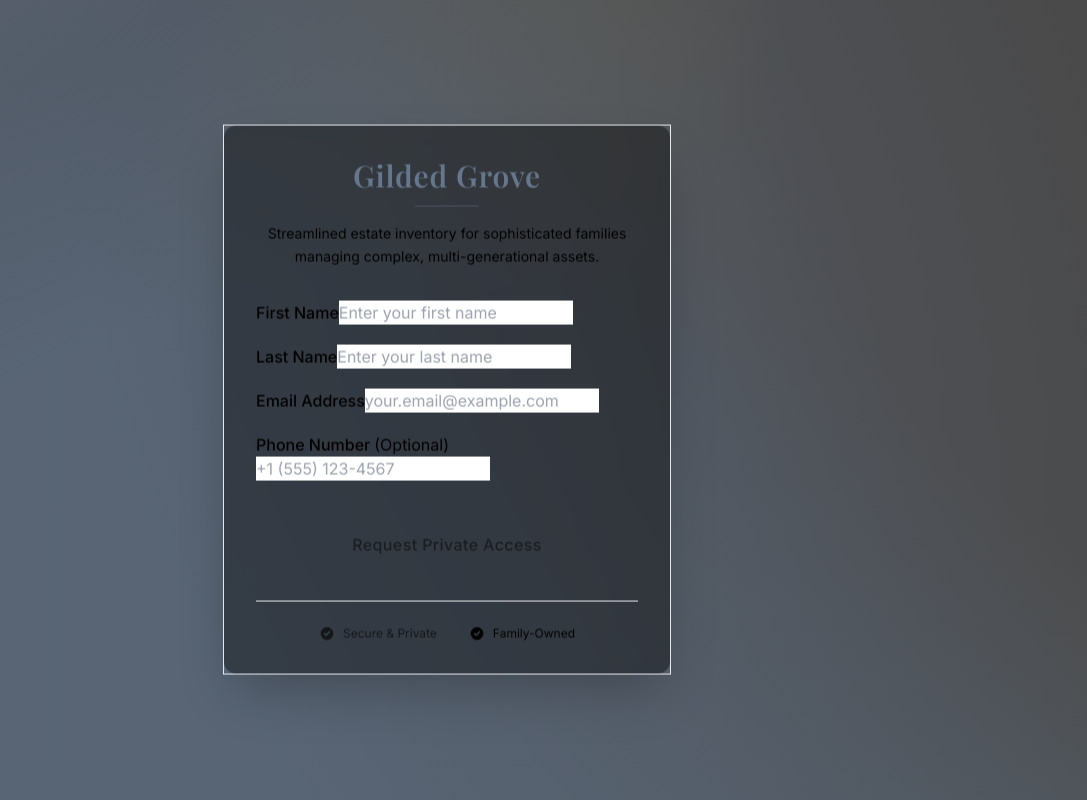
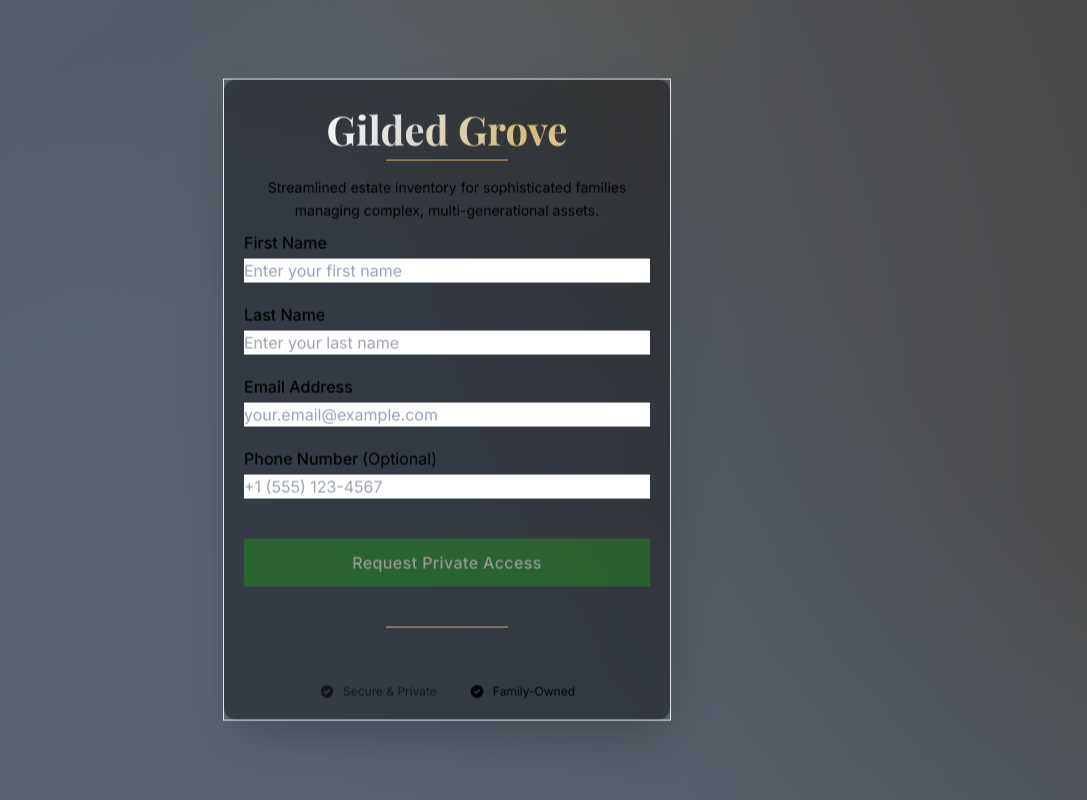
Before and after one commit to dylanmclane/gilded-grove, a Next.js app in the folder frontend/: page / in a window 1280 px wide. Shown: the whole page, without its empty margins (193-1280 px from the left). Built offline with nearby package versions, Linux system fonts and the light colour scheme; a web font is replaced by a local one.

Commit message:
Add luxury green theme and gold shimmer to button and inputs

```diff
--- a/frontend/app/globals.css
+++ b/frontend/app/globals.css
@@ -49,3 +49,78 @@ body {
   from { opacity: 0; transform: translateY(-10px); }
   to { opacity: 1; transform: translateY(0px); }
 }
+
+/* Shine animation for luxury text (sweep, text only) */
+.shine-text {
+  display: inline-block;
+  font-family: var(--font-playfair), serif;
+  font-weight: bold;
+  font-size: 2.5rem;
+  background: linear-gradient(120deg, #d6b86b 0%, #e0e0e0 30%, #fff 50%, #e0e0e0 70%, #d6b86b 100%);
+  background-size: 200% 100%;
+  background-position: -100% 0;
+  -webkit-background-clip: text;
+  -webkit-text-fill-color: transparent;
+  background-clip: text;
+  color: transparent;
+  animation: shine-text-shimmer 2.7s cubic-bezier(0.4,0.0,0.2,1) infinite;
+}
+@keyframes shine-text-shimmer {
+  0% { background-position: -100% 0; }
+  20% { background-position: 120% 0; }
+  21%, 100% { background-position: 120% 0; }
+}
+
+/* Sustainable green for input focus and ring */
+.input:focus, .input.input-primary:focus {
+  --tw-border-opacity: 1;
+  border-color: rgb(34 139 34 / var(--tw-border-opacity)); /* #228B22 */
+  box-shadow: 0 0 0 2px rgba(34,139,34,0.18) !important;
+  outline: 2px solid #228B22 !important;
+  outline-offset: 0px !important;
+}
+
+/* Override Tailwind ring utilities for input */
+.input:focus-visible, .input.input-primary:focus-visible {
+  --tw-ring-color: #228B22 !important;
+  --tw-ring-opacity: 0.25 !important;
+  box-shadow: 0 0 0 2px rgba(34,139,34,0.18), 0 0 0 4px rgba(34,139,34,0.25) !important;
+}
+
+/* Sustainable green for primary button */
+.btn-primary {
+  --tw-bg-opacity: 1;
+  background-color: rgb(34 139 34 / var(--tw-bg-opacity)); /* #228B22 */
+  --tw-border-opacity: 1;
+  border-color: rgb(34 139 34 / var(--tw-border-opacity));
+  color: #fffbe6;
+  position: relative;
+  overflow: hidden;
+  z-index: 1;
+}
+.btn-primary::before {
+  content: '';
+  position: absolute;
+  top: 0; left: -60%;
+  width: 160%; height: 100%;
+  background: linear-gradient(120deg, rgba(255,255,255,0) 0%, #ffe9b3 40%, #d6b86b 50%, #ffe9b3 60%, rgba(255,255,255,0) 100%);
+  opacity: 0.0;
+  pointer-events: none;
+  z-index: 2;
+  transition: opacity 0.2s;
+}
+.btn-primary:hover::before, .btn-primary:focus::before {
+  opacity: 1;
+  animation: btn-gold-shimmer 1.1s cubic-bezier(0.4,0.0,0.2,1) 1;
+}
+@keyframes btn-gold-shimmer {
+  0% { left: -60%; }
+  80% { left: 100%; }
+  100% { left: 100%; }
+}
+.btn-primary:hover, .btn-primary:focus {
+  background-color: #256d1b;
+  border-color: #256d1b;
+  color: #fffbe6;
+  box-shadow: 0 2px 16px 0 rgba(34,139,34,0.18);
+}
--- a/frontend/app/page.tsx
+++ b/frontend/app/page.tsx
@@ -108,21 +108,14 @@ export default function Home() {
                }}>
             {/* Dark overlay for better readability */}
             <div className="absolute inset-0 bg-black/40 rounded-xl"></div>
-            <div className="card-body p-8 relative z-10">
+            <div className="card-body p-5 relative z-10">
               {/* Header */}
-              <div className="text-center mb-8">
-                <h1 className="text-3xl font-serif font-semibold mb-3 tracking-wide"
-                    style={{
-                      animation: 'breathing 4s ease-in-out infinite',
-                      color: '#6b7c93'
-                    }}>
-                  Gilded Grove
-                </h1>
-                <div className="w-16 h-px mx-auto mb-4"
+              <div className="text-center mb-2">
+                <h1 className="shine-text">Gilded Grove</h1>
+                <div className="w-[30%] h-px mx-auto mt-0 mb-4"
                      style={{
-                       animation: 'fadeInOut 3s ease-in-out infinite',
-                       backgroundColor: '#57606f',
-                       opacity: 0.6
+                       backgroundColor: '#d6b86b',
+                       opacity: 0.95
                      }}></div>
                 <p className="text-base-content/80 text-sm leading-relaxed">
                   Streamlined estate inventory for sophisticated families managing complex, multi-generational assets.
@@ -143,7 +136,7 @@ export default function Home() {
                       placeholder="Enter your first name"
                       required
                       disabled={isLoading}
-                      className="input input-bordered input-primary bg-base-300/50 border-base-300 focus:border-primary transition-all duration-500 hover:bg-base-300/70"
+                      className="input input-bordered input-primary bg-base-300/50 border-base-300 focus:border-primary transition-all duration-500 hover:bg-base-300/70 w-full mt-1"
                     />
                   </div>
 
@@ -158,7 +151,7 @@ export default function Home() {
                       placeholder="Enter your last name"
                       required
                       disabled={isLoading}
-                      className="input input-bordered input-primary bg-base-300/50 border-base-300 focus:border-primary transition-all duration-500 hover:bg-base-300/70"
+                      className="input input-bordered input-primary bg-base-300/50 border-base-300 focus:border-primary transition-all duration-500 hover:bg-base-300/70 w-full mt-1"
                     />
                   </div>
 
@@ -173,7 +166,7 @@ export default function Home() {
                       placeholder="your.email@example.com"
                       required
                       disabled={isLoading}
-                      className="input input-bordered input-primary bg-base-300/50 border-base-300 focus:border-primary transition-all duration-500 hover:bg-base-300/70"
+                      className="input input-bordered input-primary bg-base-300/50 border-base-300 focus:border-primary transition-all duration-500 hover:bg-base-300/70 w-full mt-1"
                     />
                   </div>
 
@@ -190,7 +183,7 @@ export default function Home() {
                       onChange={(e) => setPhone(e.target.value)}
                       placeholder="+1 (555) 123-4567"
                       disabled={isLoading}
-                      className="input input-bordered input-primary bg-base-300/50 border-base-300 focus:border-primary transition-all duration-500 hover:bg-base-300/70"
+                      className="input input-bordered input-primary bg-base-300/50 border-base-300 focus:border-primary transition-all duration-500 hover:bg-base-300/70 w-full mt-1"
                     />
                   </div>
                 </div>
@@ -224,7 +217,8 @@ export default function Home() {
               </form>
 
               {/* Trust indicators */}
-              <div className="mt-8 pt-6 border-t border-base-300/30">
+              <div className="w-[30%] h-px mx-auto mt-10 mb-0" style={{ backgroundColor: '#d6b86b', opacity: 0.95 }}></div>
+              <div className="mt-8 pt-6">
                 <div className="flex items-center justify-center space-x-8 text-xs text-base-content/60">
                   <div className="flex items-center space-x-2"
                        style={{ animation: 'gentleGlow 6s ease-in-out infinite' }}>
```
